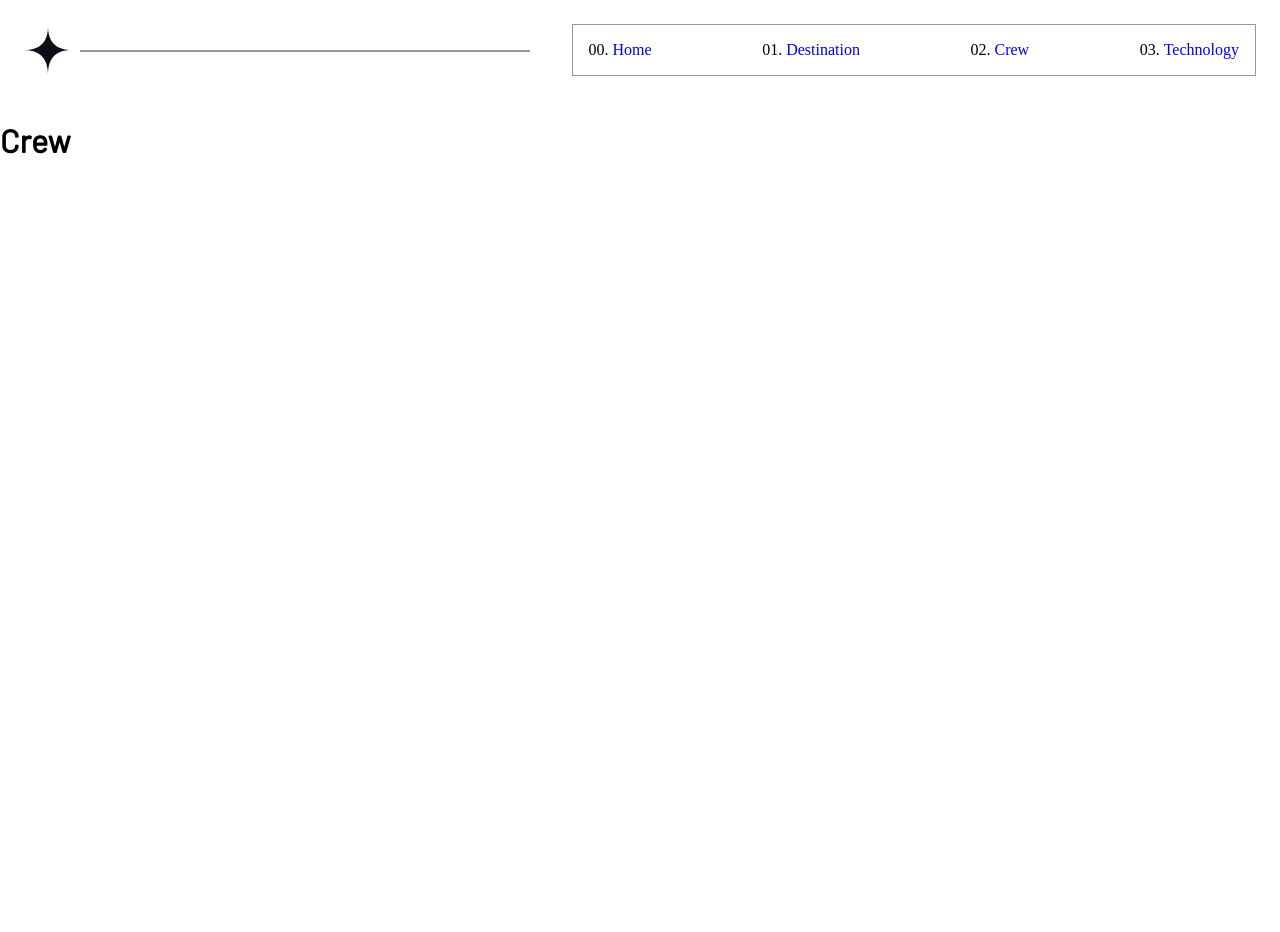
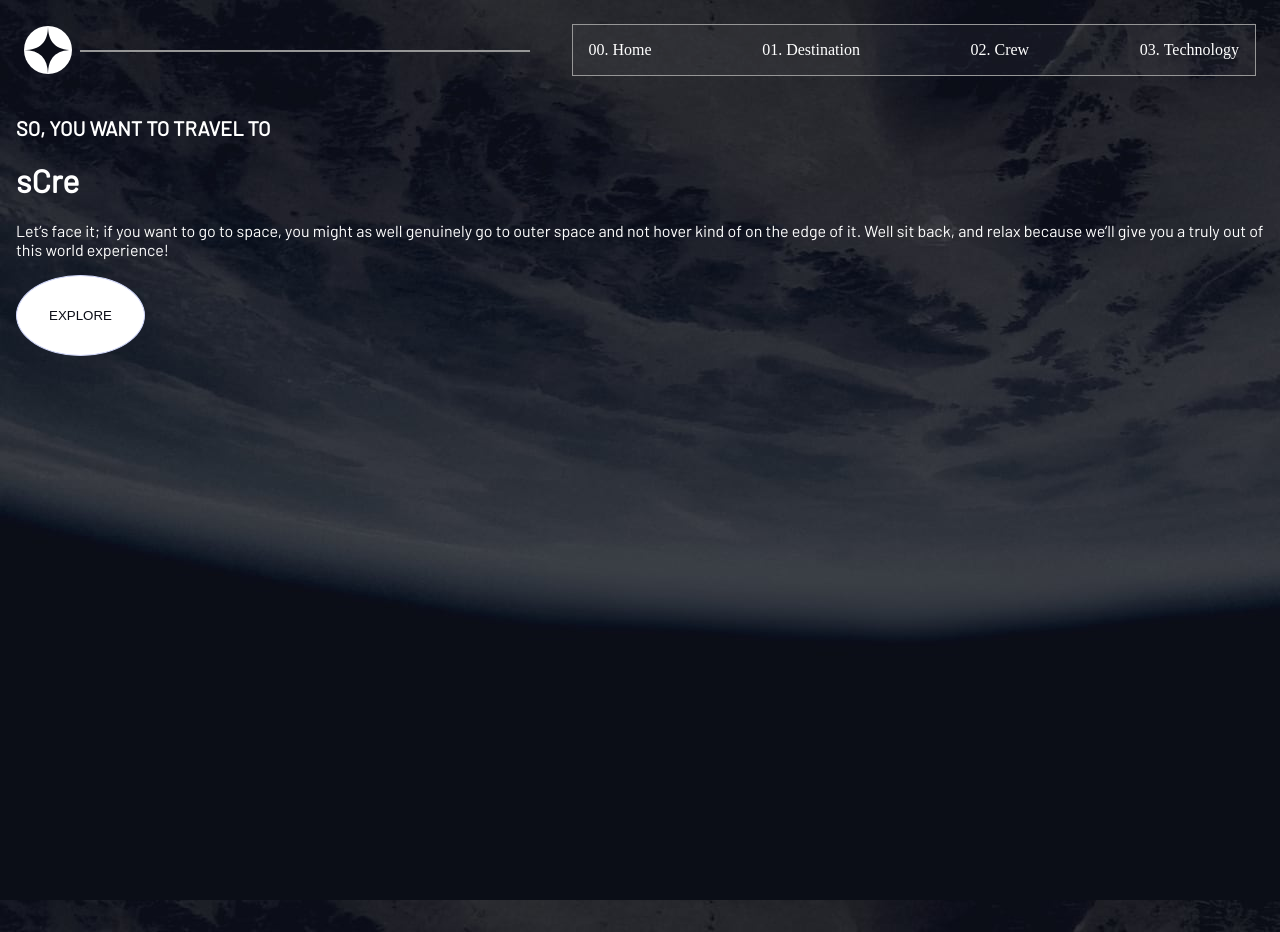
Before and after one commit to DaFlusher/FEM-space-tourism, a React app: page /crew in a window 1280 px wide. Before the commit the page ends 800 px from the top, so only its background shows below. Built offline with nearby package versions, Linux system fonts and the light colour scheme; the HTML template or start-up script is replaced by a standard one; a web font is replaced by a local one.

Commit message:
fixed the issue?

```diff
--- a/src/App.jsx
+++ b/src/App.jsx
@@ -9,7 +9,7 @@ import NavBar from './Components/Nav/NavBar';
 
 const router = createBrowserRouter(
   createRoutesFromElements(
-    <Route path="/" element={<NavBar />}>
+    <Route>
       <Route index element={<HomePage />} />
       <Route path="/destination" element={<Destination/>} />
       <Route path="/crew" element={<Crew/>} />
--- a/src/Components/Pagelayout/PageLayout.jsx
+++ b/src/Components/Pagelayout/PageLayout.jsx
@@ -1,17 +1,24 @@
+import NavBar from "../Nav/NavBar";
+
 const PageLayout = ({children, backgroundImage}) => {
 
     const backgroundStyle = {
         backgroundImage: `url(${backgroundImage})`
     };
     return (
-
-    <main style={backgroundStyle}>
+    <div style={backgroundStyle}>
+        <NavBar/>
+    <main >
 
         <div >
             {children}
         </div>
 
-    </main> );
+    </main>
+
+    </div>
+
+);
 }
 
 export default PageLayout;
--- a/src/Pages/Crew.jsx
+++ b/src/Pages/Crew.jsx
@@ -1,9 +1,33 @@
+import PageLayout from "../Components/Pagelayout/PageLayout";
+import Button from "../Components/Button";
 
+import crewBackgroundMobile from '../starter-code/assets/crew/background-crew-mobile.jpg';
+import crewBackgroundTablet from '../starter-code/assets/crew/background-crew-tablet.jpg';
+import crewBackgroundWeb from '../starter-code/assets/crew/background-crew-desktop.jpg';
 
 const Crew = () => {
+
+    const backgroundImage1 = crewBackgroundMobile;
+
+    const backgroundImage2 = crewBackgroundTablet;
+
+    const backgroundImage3 = crewBackgroundWeb;
     return (
         <>
-        <h1>Crew</h1></>
+        <PageLayout backgroundImage={backgroundImage3} >
+
+        <div >
+            <h5>SO, YOU WANT TO TRAVEL TO</h5>
+            <h1>sCre</h1>
+            <p>Let’s face it; if you want to go to space, you might as well genuinely go to outer space and not hover kind of on the edge of it. Well sit back, and relax because we’ll give you a truly out of this world experience!</p>
+        </div>
+
+        <div >
+            <Button buttonText='Explore'/>
+        </div>
+
+        </PageLayout>
+        </>
      );
 }
 
--- a/src/Pages/Destination.jsx
+++ b/src/Pages/Destination.jsx
@@ -1,9 +1,32 @@
+import PageLayout from "../Components/Pagelayout/PageLayout";
+import Button from "../Components/Button";
+
+import destinationBackgroundMobile from '../starter-code/assets/destination/background-destination-mobile.jpg';
+import destinationBackgroundTablet from '../starter-code/assets/destination/background-destination-tablet.jpg';
+import destinationBackgroundWeb from '../starter-code/assets/destination/background-destination-desktop.jpg';
 
 
 const Destination = () => {
+    const backgroundImage1 = destinationBackgroundMobile;
+
+    const backgroundImage2 = destinationBackgroundTablet;
+
+    const backgroundImage3 = destinationBackgroundWeb;
     return (
         <>
-            <h1>Destination</h1>
+            <PageLayout backgroundImage={backgroundImage3} >
+
+                <div >
+                    <h5>SO, YOU WANT TO TRAVEL TO</h5>
+                    <h1>Destination</h1>
+                    <p>Let’s face it; if you want to go to space, you might as well genuinely go to outer space and not hover kind of on the edge of it. Well sit back, and relax because we’ll give you a truly out of this world experience!</p>
+                </div>
+
+                <div >
+                    <Button buttonText='Explore'/>
+                </div>
+
+            </PageLayout>
         </>
      );
 }
--- a/src/Pages/Technology.jsx
+++ b/src/Pages/Technology.jsx
@@ -1,9 +1,34 @@
+import PageLayout from "../Components/Pagelayout/PageLayout";
+import Button from "../Components/Button";
 
+import technologyBackgroundMobile from '../starter-code/assets/technology/background-technology-mobile.jpg';
+import technologyBackgroundTablet from '../starter-code/assets/technology/background-technology-tablet.jpg';
+import technologyBackgroundWeb from '../starter-code/assets/technology/background-technology-desktop.jpg';
 
 const Technology = () => {
+
+    const backgroundImage1 = technologyBackgroundMobile;
+
+    const backgroundImage2 = technologyBackgroundTablet;
+
+    const backgroundImage3 = technologyBackgroundWeb;
     return (
         <>
-        <h1>Technology</h1></>
+        <PageLayout backgroundImage={backgroundImage3} >
+
+            <div >
+                <h5>SO, YOU WANT TO TRAVEL TO</h5>
+                <h1>technology</h1>
+                <p>Let’s face it; if you want to go to space, you might as well genuinely go to outer space and not hover kind of on the edge of it. Well sit back, and relax because we’ll give you a truly out of this world experience!</p>
+            </div>
+
+            <div >
+                <Button buttonText='Explore'/>
+            </div>
+
+        </PageLayout>
+
+        </>
      );
 }
 
--- a/src/Styles/Components/_reset.scss
+++ b/src/Styles/Components/_reset.scss
@@ -1,4 +1,4 @@
-
+@use '/src/Styles/Components/variables';
 
 //importing google fonts
   @import url('https://fonts.googleapis.com/css2?family=Barlow&family=Barlow+Condensed&family=Bellefair&display=swap');
@@ -9,6 +9,7 @@ body{
     padding: 0;
     box-sizing: border-box;
     font-family: 'Barlow', 'Roboto Condensed', 'Helvetica', 'Arial', sans-serif;
+
 }
 
 ol{
--- a/src/Styles/Sections/_navbar.scss
+++ b/src/Styles/Sections/_navbar.scss
@@ -6,6 +6,7 @@ nav.navigation {
    align-items: center;
    padding: variables.$base-padding;
    font-family: map-get(variables.$fonts, 'condensed');
+   color: map-get(variables.$color, 'white');
    @media  (min-width: 768px){
     display: grid;
     grid-template-columns: 1.2fr 1.5fr;
@@ -69,10 +70,12 @@ nav.navigation {
     ol{
       list-style-type: decimal-leading-zero;
       list-style-position: inside;
+      color:map-get(variables.$color, 'white');
       li{
 
         a{
           text-decoration: none;
+          color:map-get(variables.$color, 'white');
         }
       }
       @media (min-width: 768px){
--- a/src/Styles/Sections/_pagelayout.scss
+++ b/src/Styles/Sections/_pagelayout.scss
@@ -1,13 +1,16 @@
 @use  '../Components/variables';
 
 main{
-    width: 100vw;
+    padding: variables.$base-padding;
     height: 100vh;
     background-size: cover;
     background-position: center center;
+    background-repeat: no-repeat;
+
 
     color: map-get(variables.$color, 'white');
     h5{
         font-size: clamp(1rem, 1.25rem, 1.75rem);
+        margin: 0;
     }
 }
--- a/src/Styles/styles.scss
+++ b/src/Styles/styles.scss
@@ -1,5 +1,6 @@
+@use 'Components/variables';
 @use 'Components/reset';
-@use 'Components/variables';
+
 
 @use 'Components/button';
 
```
